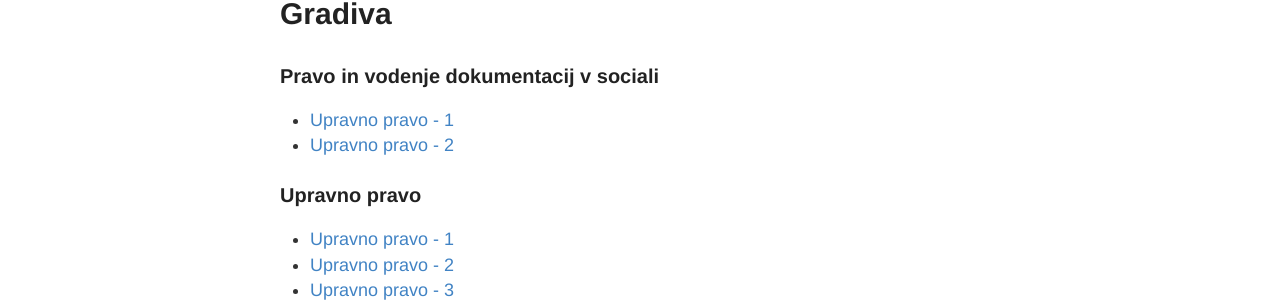
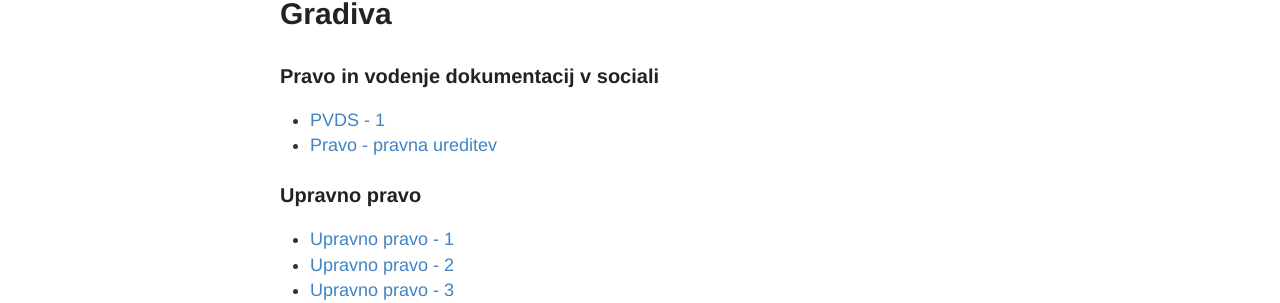
Before and after one commit to th0r88/nadafermesi, a Jekyll site: the page built from gradiva.md, in a window 1280 px wide. Shown: the part 173-476 px from the top of the page. Built offline with Jekyll 4.4.1, drawn with Linux system fonts in a browser that asks for light colours.

Commit message:
Update gradiva.md

```diff
--- a/gradiva.md
+++ b/gradiva.md
@@ -6,8 +6,8 @@ permalink: /gradiva/
 
 ### Pravo in vodenje dokumentacij v sociali
 
-- [Upravno pravo - 1](/uploads/PVDS_01.pdf)
-- [Upravno pravo - 2](/uploads/Pravo_pravna_ureditev.pdf)
+- [PVDS - 1](/uploads/PVDS_01.pdf)
+- [Pravo - pravna ureditev](/uploads/Pravo_pravna_ureditev.pdf)
 
 ### Upravno pravo
 
```
